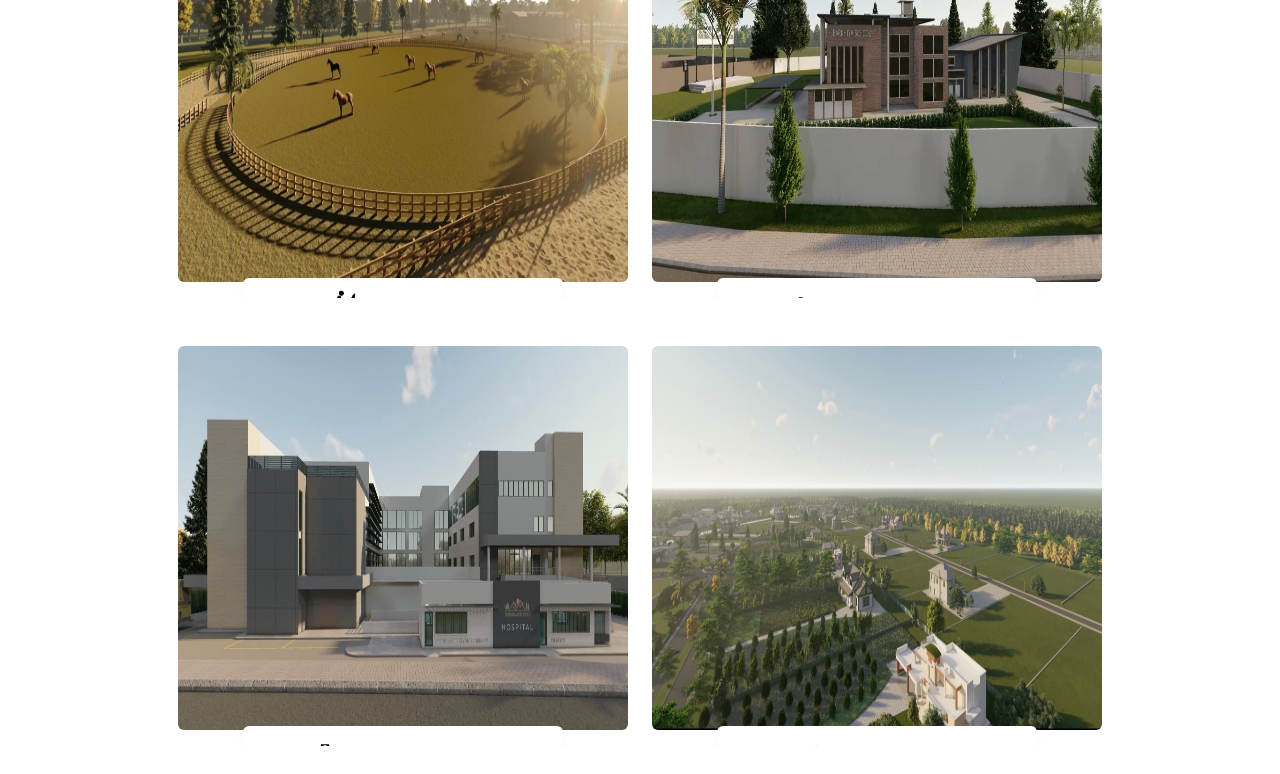
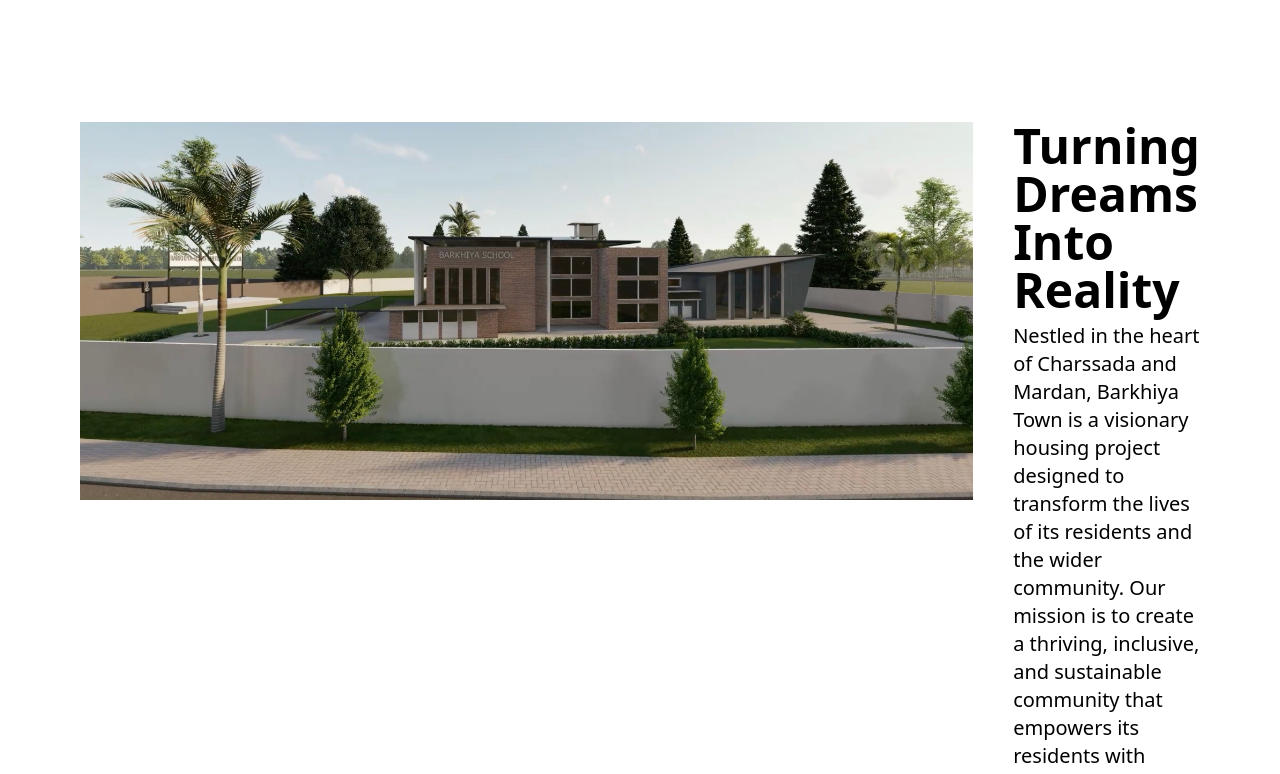
Before and after one commit to zeeshan038/BarkhiyaTown, a React (Vite) app: page / in a window 1280 px wide. Shown: the part 640-1414 px from the top of the page. Built offline with nearby package versions, Linux system fonts and the light colour scheme.

Commit message:
Isuues fixed

```diff
--- a/src/Components/Navbar.jsx
+++ b/src/Components/Navbar.jsx
@@ -74,8 +74,8 @@ const Navbar = () => {
       <nav className="absolute top-0 left-0 w-full flex items-center justify-around px-6 md:px-8 py-4 text-white z-50">
         {/* Logo */}
         <Link to="/" className="flex items-center">
-          <img src={logo} alt="Logo" className="h-8" />
-          <img src={logoText} alt="Logo Text" className="h-6  " />
+          <img src={logo} alt="Logo" className="h-8 md:h-16" />
+          <img src={logoText} alt="Logo Text" className="h-6 md:h-12 " />
         </Link>
 
         {/* Desktop Menu */}
@@ -88,7 +88,7 @@ const Navbar = () => {
 
         {/* Mobile Menu Button */}
         <button
-          className="md:hidden text-white text-3xl"
+          className="md:hidden text-white text-3xl z-50"
           onClick={() => setIsOpen(!isOpen)}
         >
           {isOpen ? <FiX /> : <FiMenu />}
@@ -97,7 +97,7 @@ const Navbar = () => {
 
       {/* Mobile Menu */}
       {isOpen && (
-        <div className="absolute top-0 left-0 w-full h-screen bg-[#183630] flex flex-col items-center justify-center text-white space-y-8 text-2xl">
+        <div className="absolute top-0 left-0 w-full h-screen bg-[#183630] flex flex-col items-center justify-center z-50 text-white space-y-8 text-2xl">
           <Link to="/" className="hover:text-gray-300" onClick={() => setIsOpen(false)}>Home</Link>
           <Link to="/upcomming-projects" className="hover:text-gray-300" onClick={() => setIsOpen(false)}>Projects</Link>
           <Link to="/about" className="hover:text-gray-300" onClick={() => setIsOpen(false)}>About</Link>
--- a/src/Pages/Projects.jsx
+++ b/src/Pages/Projects.jsx
@@ -52,36 +52,41 @@ const Projects = () => {
             </motion.p>
 
             {/* Project Cards */}
-            <div className="flex flex-wrap mx-3 items-center mt-10 justify-center gap-6 pb-16">
-                {projects.map((project, index) => (
-                    <motion.div
-                        key={index}
-                        className="relative group rounded-lg overflow-hidden cursor-pointer"
-                        initial={{ opacity: 0, scale: 0.9 }}
-                        whileInView={{ opacity: 1, scale: 1 }}
-                        transition={{ duration: 0.5, ease: "easeOut", delay: index * 0.1 }}
-                        viewport={{ once: false }}
-                        whileHover={{ scale: 1.05 }}
-                    >
-                        {/* Image */}
-                        <div className="w-full mt-6 h-[250px] sm:h-[300px] md:h-[350px] xl:h-[400px] relative">
-                            <img
-                                src={project.image}
-                                alt={project.title}
-                                className="md:h-96 mt-5 w-full xl:w-[450px] 2xl:w-[520px] rounded-md transition-all duration-500 ease-in-out group-hover:scale-110"
-                            />
-                        </div>
+           <div className="flex flex-col-reverse md:flex-row items-start gap-10 p-10  md:p-20 justify-center mt-32 md:mt-52">
+                 {/* Image Animation - Slides from Left */}
+                 <motion.div
+                   initial={{ opacity: 0, x: -100 }}
+                   whileInView={{ opacity: 1, x: 0 }}
+                   transition={{ duration: 0.8, ease: "easeOut" }}
+                   viewport={{ once: false }} // Animates every time it comes into view
+                 >
+                   <img
+                     src={school}
+                     alt="About Barkhiya"
 
-                        {/* ✅ Fixed Overlay (Now positioned correctly below image) */}
-                        <div className="absolute -bottom-3 translate-y-1/2 w-full flex justify-center">
-                            <div className="w-[90%] max-w-[320px] bg-white shadow-xl rounded-md p-3 flex items-center justify-center gap-3 text-center">
-                                <img src={project.icon} alt={project.title} className="w-10 h-10" />
-                                <h1 className="text-lg font-semibold">{project.title}</h1>
-                            </div>
-                        </div>
-                    </motion.div>
-                ))}
-            </div>
+                     className="w-full "
+
+                   />
+                 </motion.div>
+
+                 {/* Text Content Animation - Slides from Right */}
+                 <motion.div
+                   initial={{ opacity: 0, x: 100 }}
+                   whileInView={{ opacity: 1, x: 0 }}
+                   transition={{ duration: 0.8, ease: "easeOut", delay: 0.2 }}
+                   viewport={{ once: false }}
+                 >
+                   <h1 className="text-5xl font-bold">Turning Dreams Into Reality</h1>
+                   <p className="max-w-2xl text-xl mt-2 space-y-2">
+                     Nestled in the heart of Charssada and Mardan, Barkhiya Town is a
+                     visionary housing project designed to transform the lives of its
+                     residents and the wider community. Our mission is to create a
+                     thriving, inclusive, and sustainable community that empowers its
+                     residents with access to quality education, economic opportunities,
+                     and modern amenities.
+                   </p>
+                 </motion.div>
+               </div>
 
         </div>
     );
```
